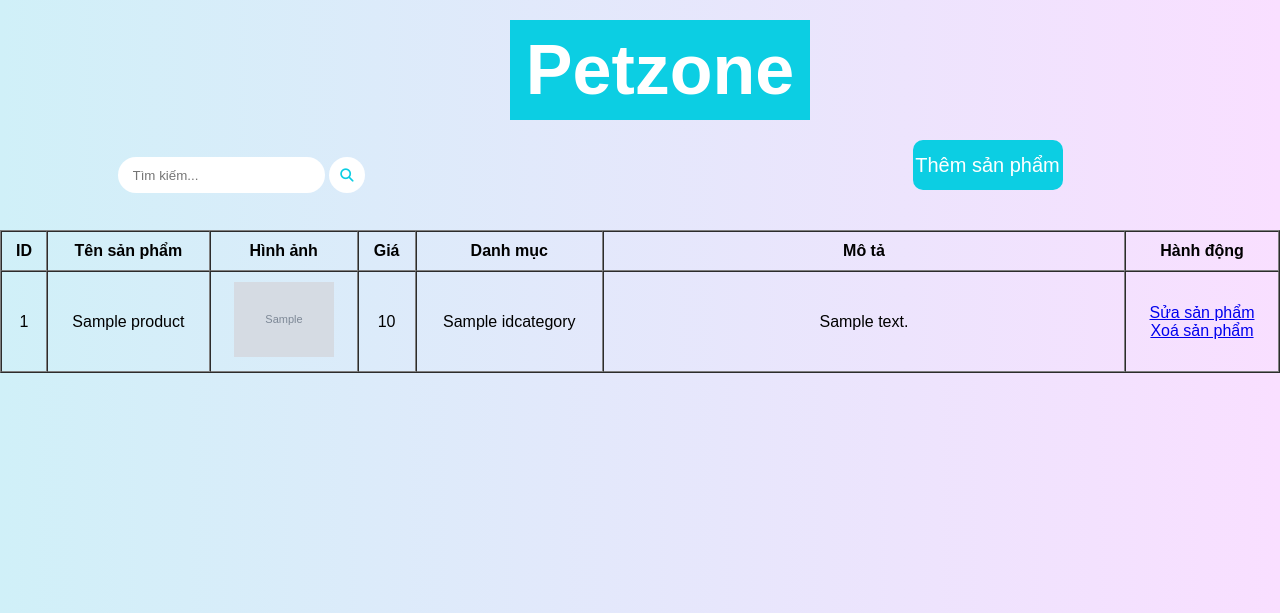
After one commit to Nguyen-Theanh/DuAnMau, a PHP site: the page made by views/qlsp.php in a window 1280 px wide. The commit adds this page. Shown: the top 613 px of the page. Run offline with PHP 8.4, Linux system fonts and the light colour scheme; the template is opened without the code that fills it: most values are stand-ins (such as "Sample title", 1, 10 or a date in 2020); grey boxes marked "Sample" are stand-in pictures.

Commit message:
”update”

```diff
--- a/commons/env.php
+++ b/commons/env.php
@@ -1,6 +1,6 @@
 <?php
 
-define('BASE_URL'       , 'http://localhost/duanmau/mvc-oop-basic/');
+define('BASE_URL'       , 'http://localhost:8080/PH58569/');
 
 define('DB_HOST'    , 'localhost');
 define('DB_PORT'    , 3306);
@@ -14,6 +14,4 @@
 ]);
 
 define('PATH_ROOT'    , __DIR__ . '/../');
-define('PATH_VIEW',         PATH_ROOT . 'views/');
-
 define('PATH_VIEW_MAIN',    PATH_ROOT . 'views/trangchu.php');
--- /dev/null
+++ b/views/qlsp.php
@@ -0,0 +1,125 @@
+<!DOCTYPE html>
+<html lang="vi">
+<head>
+  <meta charset="UTF-8" />
+  <meta name="viewport" content="width=device-width, initial-scale=1.0">
+  <title>Petzone</title>
+    <link rel="stylesheet" href="https://cdnjs.cloudflare.com/ajax/libs/font-awesome/6.5.0/css/all.min.css" />
+  <style>
+    body {
+      margin: auto;
+      font-family: Arial, sans-serif;
+      background: linear-gradient(to right, #d0f0f8, #f9dfff);
+              justify-content: center;
+    }
+        .logo {
+      font-size: 35px;
+      font-weight: bold;
+      color: white;
+      margin-left: 40px;
+      width: 300px;
+      height: 100px;
+      background-color: #0ccee3;
+      display: flex;
+      align-items: center;
+        justify-content: center;
+    }
+    .header{
+        display: flex;
+        align-items: center;
+    justify-content: space-around ;
+    margin: 20px;
+    }
+    .rectangle {
+      width: 150px;
+      height: 50px;
+      background-color: #0ccee3;
+      border-radius: 10px;
+      display: flex;
+      align-items: center;
+      justify-content: center;
+      color: white;
+      font-size: 20px;
+      margin-bottom: 20px;
+      text-decoration: none;
+    }
+    .rectangle:hover {
+      background-color: white;
+      color: #0ccee3;
+    }
+        .search-bar {
+      display: flex;
+      gap: 10px;
+      flex: 1;
+      max-width: 400px;
+      margin-left: -100px;
+    }
+
+    .search-bar input {
+      flex: 1;
+      height: 36px;
+      border-radius: 20px;
+      border: none;
+      padding: 0 15px;
+      outline: none;
+    }
+
+    .search-bar button {
+      width: 36px;
+      height: 36px;
+      border-radius: 50%;
+      border: none;
+      background-color: white;
+      color: #0ccee3;
+    }
+    .search-bar button:hover {
+      background-color: #09b0c7;
+      color: white;
+    }
+
+
+    </style>
+    </head>
+    <body>
+        <div class="header">
+        <div class="logo">
+        <h1>Petzone</h1>
+           </div>
+           </div>
+    <div class="header">
+  <div class="search-bar">
+    <form action="" method="get">
+    <input type="hidden" name="action" id="" value="qlsp">
+    <input type="text" name="keyword" placeholder="Tìm kiếm..." value="<?= $_GET['keyword'] ?? '' ?>">
+    <button type="submit"><i class="fa fa-search"></i></button>
+    </form>
+  </div>
+          <a href="" class="rectangle">Thêm sản phẩm</a>
+
+  </div>
+  <table border="1" cellpadding="10" cellspacing="0" style="width: 100%; margin-top: 20px; text-align: center;">
+    <tr>
+      <th>ID</th>
+      <th>Tên sản phẩm</th>
+        <th>Hình ảnh</th>
+      <th>Giá</th>
+       <th>Danh mục</th>
+         <th>Mô tả</th>
+      <th>Hành động</th>
+    </tr>
+    <?php
+    foreach ($products as $product) { ?>
+        <tr>
+        <td><?= $product['id'] ?></td>
+        <td><?= $product['name'] ?></td>
+        <td><img src="/PH58569/uploads/imgproduct/<?= htmlspecialchars($product['image']) ?>" width="100px"></td>
+        <td><?= $product['price'] ?></td>
+        <td><?= $product['idcategory'] ?></td>
+        <td style="width: 500px;"><?= $product['description'] ?></td>
+        <td><a href="?action=suasp&id=<?= $product['id'] ?>">Sửa sản phẩm</a> </br>
+        <a href="?action=xoasp&id=<?= $product['id'] ?>" onclick="return confirm('Xác nhận xoá sản phẩm này?');">Xoá sản phẩm</a></td>
+        </tr>
+        <?php } ?>
+  </table>
+    </body>
+    </html>
```
Also changed, not shown: controllers/ProductController.php (+61 -2 lines), index.php (+17 -10 lines), models/ProductModel.php (+38 -0 lines), views/admin.php (added, +45 -0 lines), views/suasp.php (added, +46 -0 lines), views/trangchu.php (+6 -3 lines), models/product.php (deleted), uploads/imgproduct/sp1.png (deleted).
